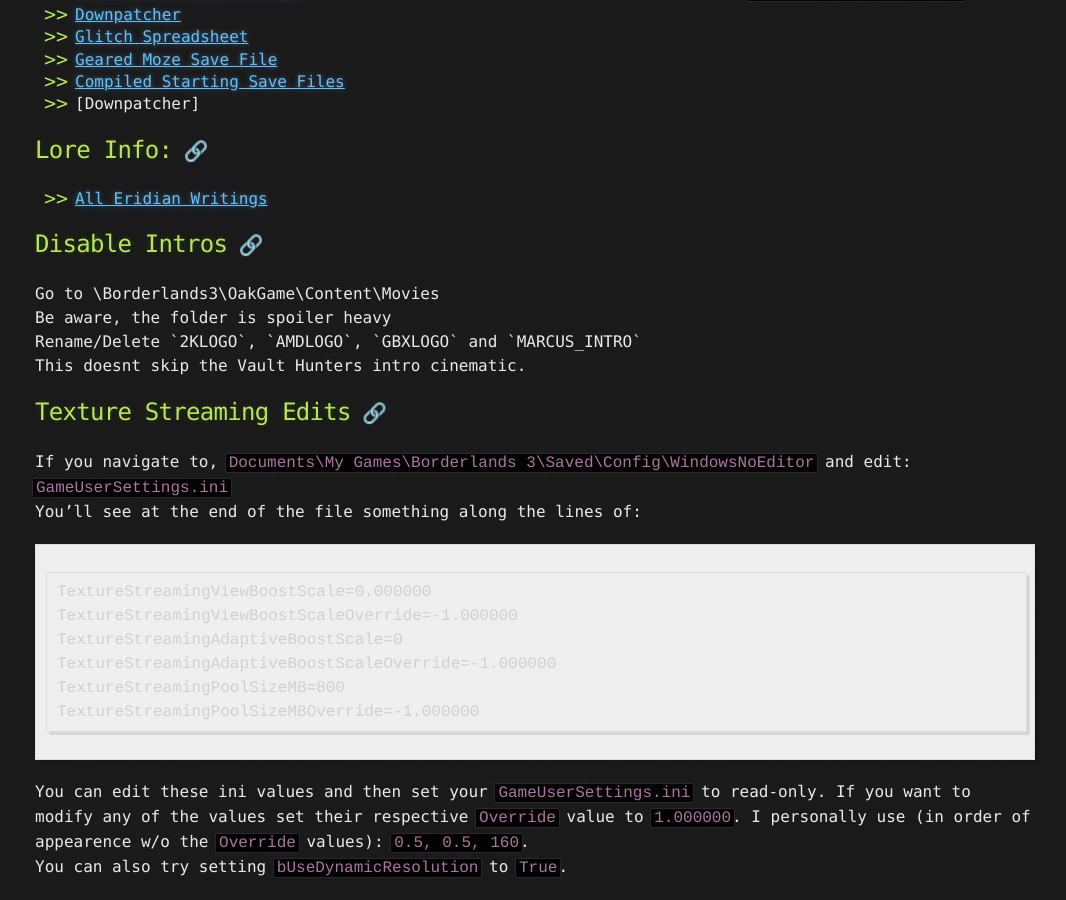
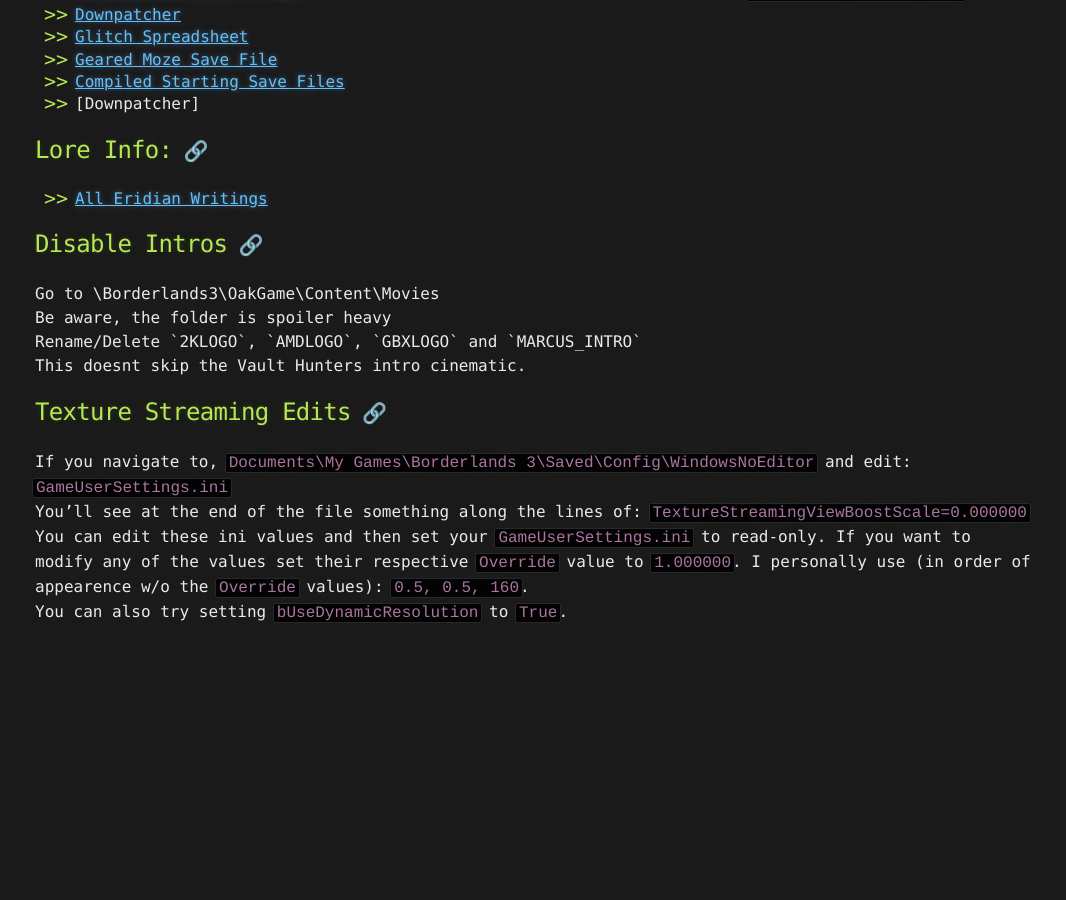
Before and after one commit to FromDarkHell/FromDarkHell.github.io, a Jekyll site: the page built from _posts/gameInfo/2019-9-28-Borderlands-3.md, in a window 1280 px wide and 900 px high, scrolled down 1265 px. Shown: the whole window, without its empty margins (105-1171 px from the left). Built offline with Jekyll 4.4.1, drawn with Linux system fonts in a browser that asks for light colours; after the commit the page ends 1910 px from its top, so only the background shows below that.

Commit message:
Let's add that up a bit better

````diff
--- a/_config.yml
+++ b/_config.yml
@@ -74,6 +74,9 @@
   syntax_highlighter_opts:
     # Use existing pygments syntax highlighting css
     css_class: 'highlight'
+    block:
+      line_numbers: true
+
 
 # Set the Sass partials directory, as we're using @imports
 sass:
--- a/_posts/gameInfo/2019-9-28-Borderlands-3.md
+++ b/_posts/gameInfo/2019-9-28-Borderlands-3.md
@@ -65,14 +65,6 @@
 
 ## Texture Streaming Edits
 If you navigate to, `Documents\My Games\Borderlands 3\Saved\Config\WindowsNoEditor` and edit: `GameUserSettings.ini`<br/>
-You'll see at the end of the file something along the lines of:<br/>
-```
-TextureStreamingViewBoostScale=0.000000
-TextureStreamingViewBoostScaleOverride=-1.000000
-TextureStreamingAdaptiveBoostScale=0
-TextureStreamingAdaptiveBoostScaleOverride=-1.000000
-TextureStreamingPoolSizeMB=800
-TextureStreamingPoolSizeMBOverride=-1.000000
-```
-You can edit these ini values and then set your `GameUserSettings.ini` to read-only. If you want to modify any of the values set their respective `Override` value to `1.000000`. I personally use (in order of appearence w/o the `Override` values): `0.5, 0.5, 160`.<br/>
+You'll see at the end of the file something along the lines of: `TextureStreamingViewBoostScale=0.000000`<br/>
+You can edit these ini values  and then set your `GameUserSettings.ini` to read-only. If you want to modify any of the values set their respective `Override` value to `1.000000`. I personally use (in order of appearence w/o the `Override` values): `0.5, 0.5, 160`.<br/>
 You can also try setting `bUseDynamicResolution` to `True`.
````
